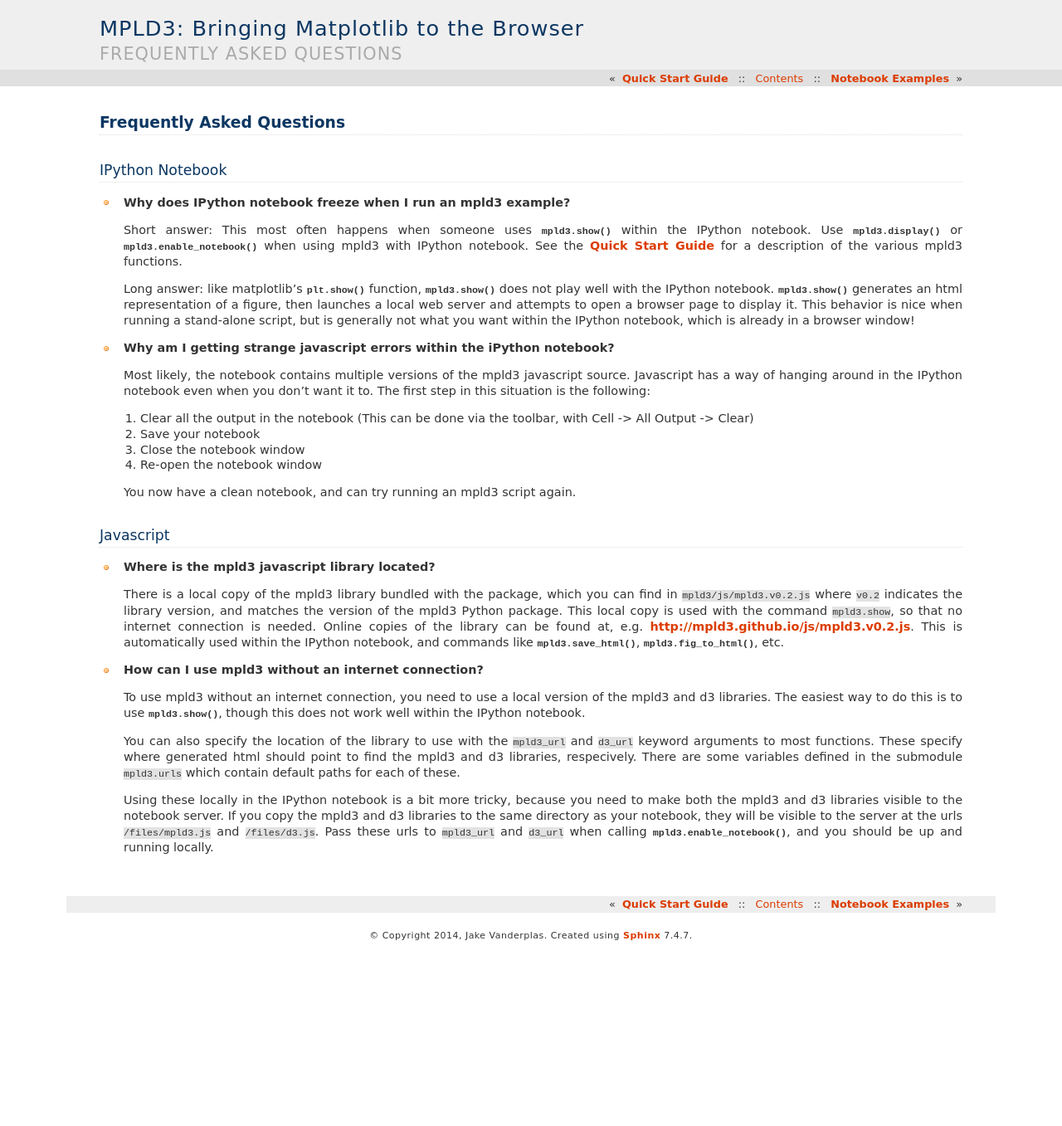
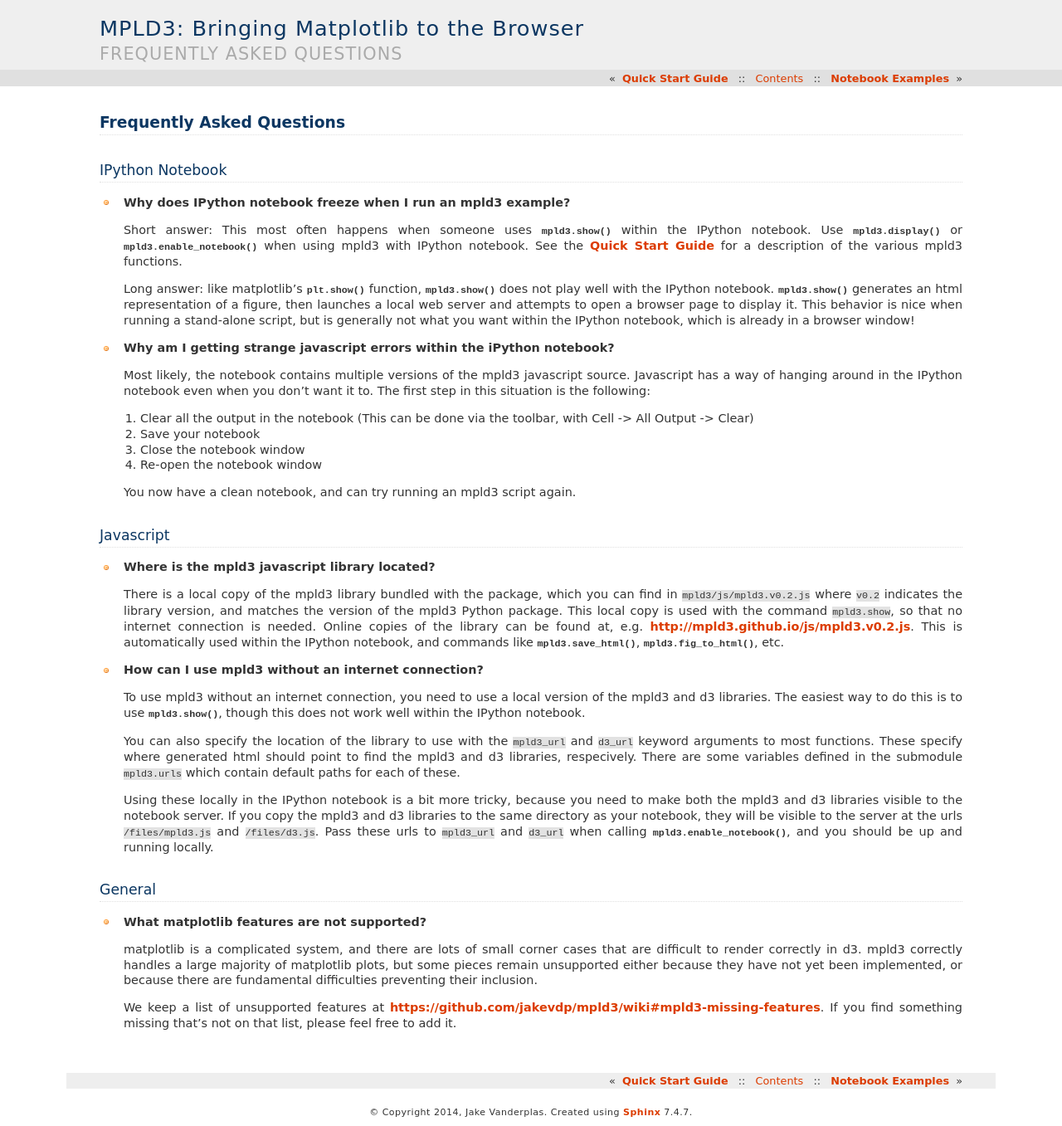
Before and after one commit to mpld3/mpld3, a Sphinx documentation site: the page built from doc/faq.rst, in a window 1280 px wide. Shown: the whole page at 83% size. Built offline with Sphinx 7.4.7, drawn with Linux system fonts in a browser that asks for light colours; pages that are not in the unit, such as notebooks, are missing from menus; before the commit the page ends 1145 px from its top, so only the background shows below that.

Commit message:
DOC: add missing features to FAQ

```diff
--- a/doc/faq.rst
+++ b/doc/faq.rst
@@ -38,3 +38,12 @@
   You can also specify the location of the library to use with the ``mpld3_url`` and ``d3_url`` keyword arguments to most functions. These specify where generated html should point to find the mpld3 and d3 libraries, respecively. There are some variables defined in the submodule ``mpld3.urls`` which contain default paths for each of these.
 
   Using these locally in the IPython notebook is a bit more tricky, because you need to make both the mpld3 and d3 libraries visible to the notebook server. If you copy the mpld3 and d3 libraries to the same directory as your notebook, they will be visible to the server at the urls ``/files/mpld3.js`` and ``/files/d3.js``. Pass these urls to ``mpld3_url`` and ``d3_url`` when calling :func:`mpld3.enable_notebook`, and you should be up and running locally.
+
+General
+-------
+
+- **What matplotlib features are not supported?**
+
+  matplotlib is a complicated system, and there are lots of small corner cases that are difficult to render correctly in d3. mpld3 correctly handles a large majority of matplotlib plots, but some pieces remain unsupported either because they have not yet been implemented, or because there are fundamental difficulties preventing their inclusion.
+
+  We keep a list of unsupported features at https://github.com/jakevdp/mpld3/wiki#mpld3-missing-features.  If you find something missing that's not on that list, please feel free to add it.
```
